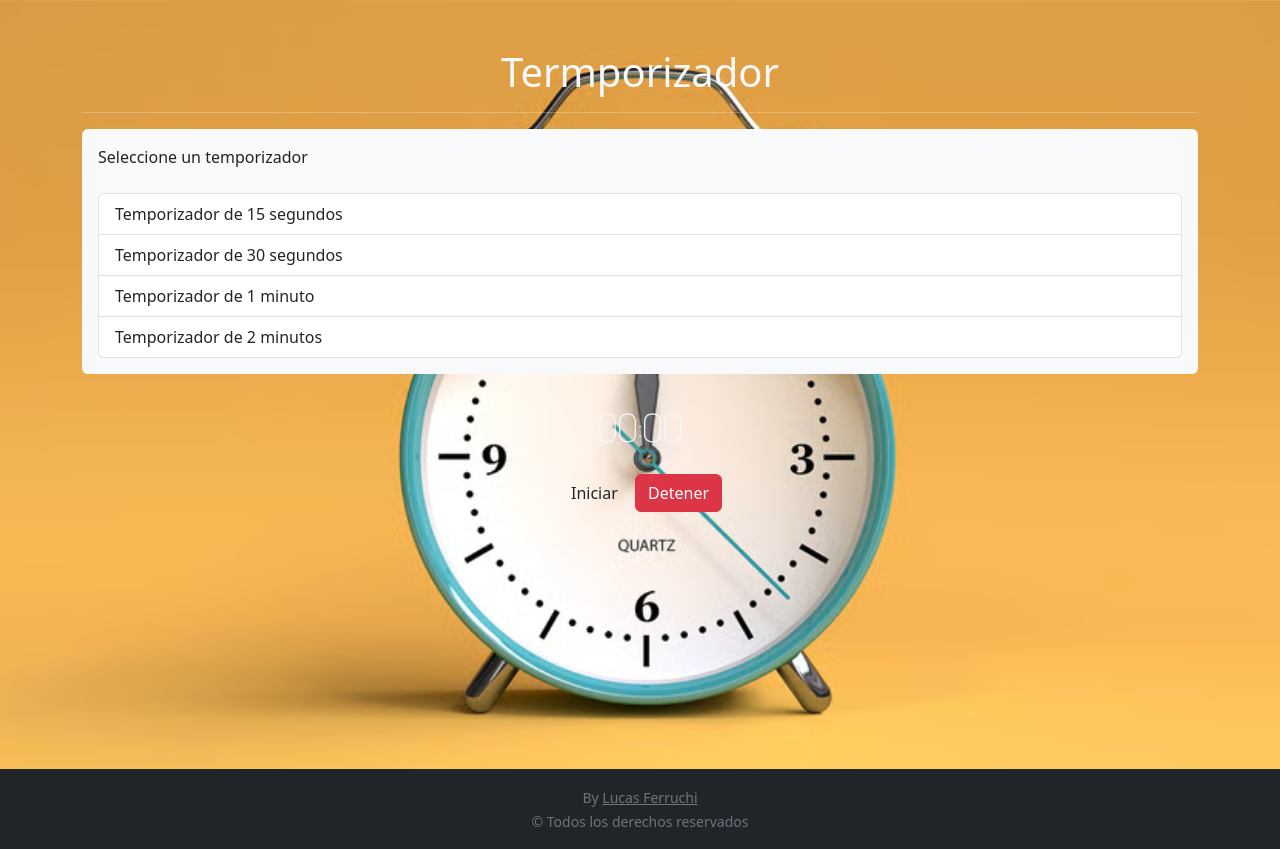
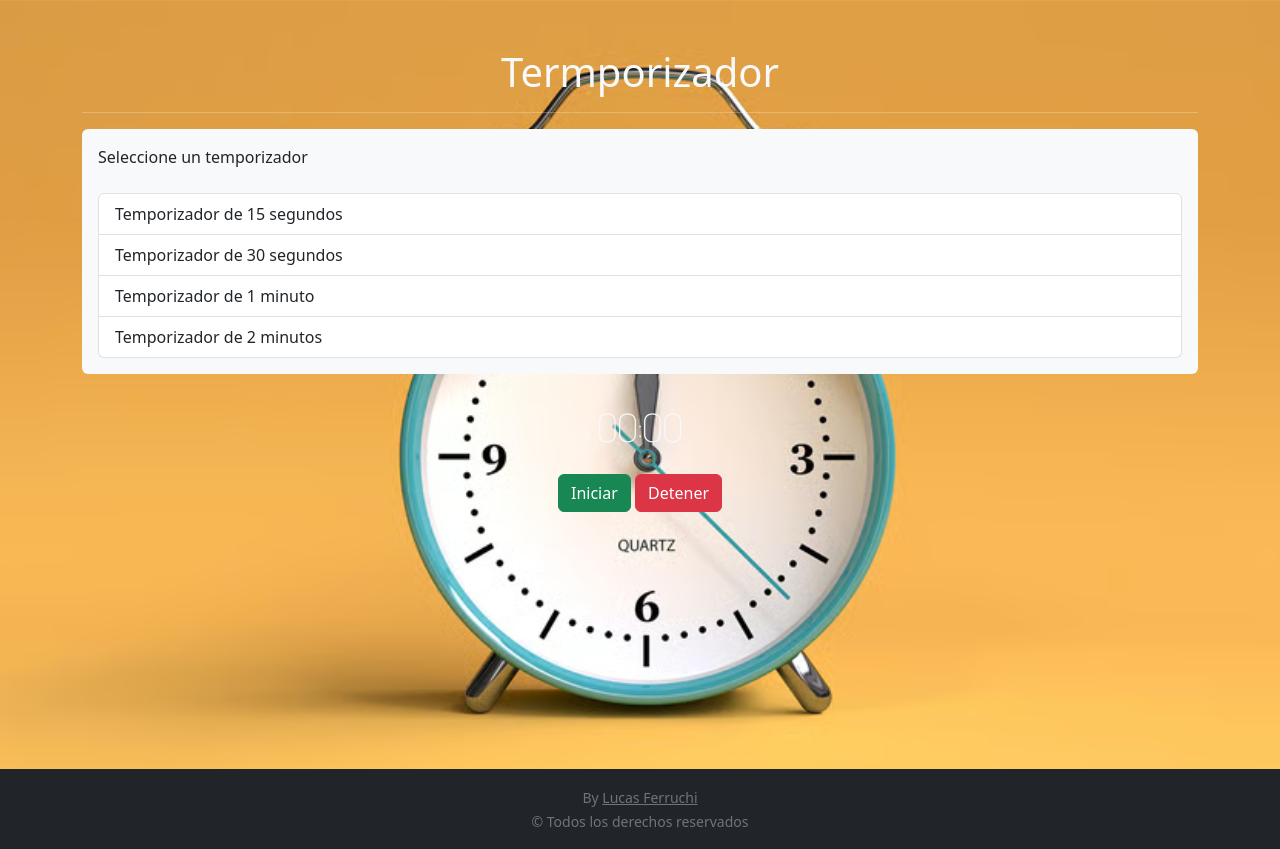
Before and after one commit to LucasFerruchi/JavaScriptEjercicios7DOM-BOM-Date-Temporizador, a plain HTML site: page index.html in a window 1280 px wide. Drawn offline with nearby package versions, Linux system fonts and the light colour scheme; a web font is replaced by a local one.

Commit message:
modifico index.html

```diff
--- a/index.html
+++ b/index.html
@@ -42,7 +42,7 @@
                     00:00
                 </p>
                 <div class="text-center">
-                    <button class="btn btn-secces disable" onclick="iniciar()" id="btnIniciar">
+                    <button class="btn btn-success disable" onclick="iniciar()" id="btnIniciar">
               Iniciar
             </button>
                     <button class="btn btn-danger disable" onclick="detener()" id="btnDetener">
```
